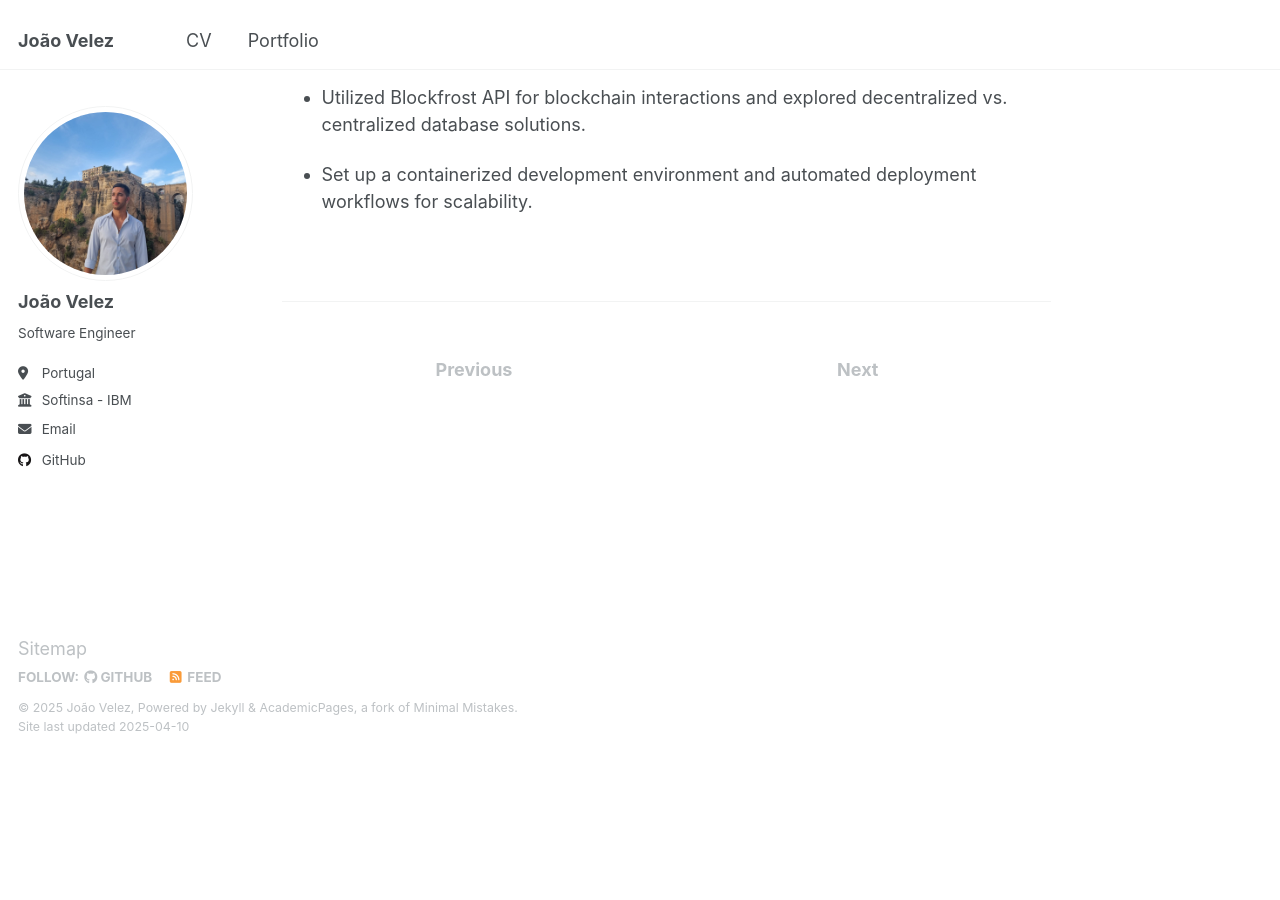
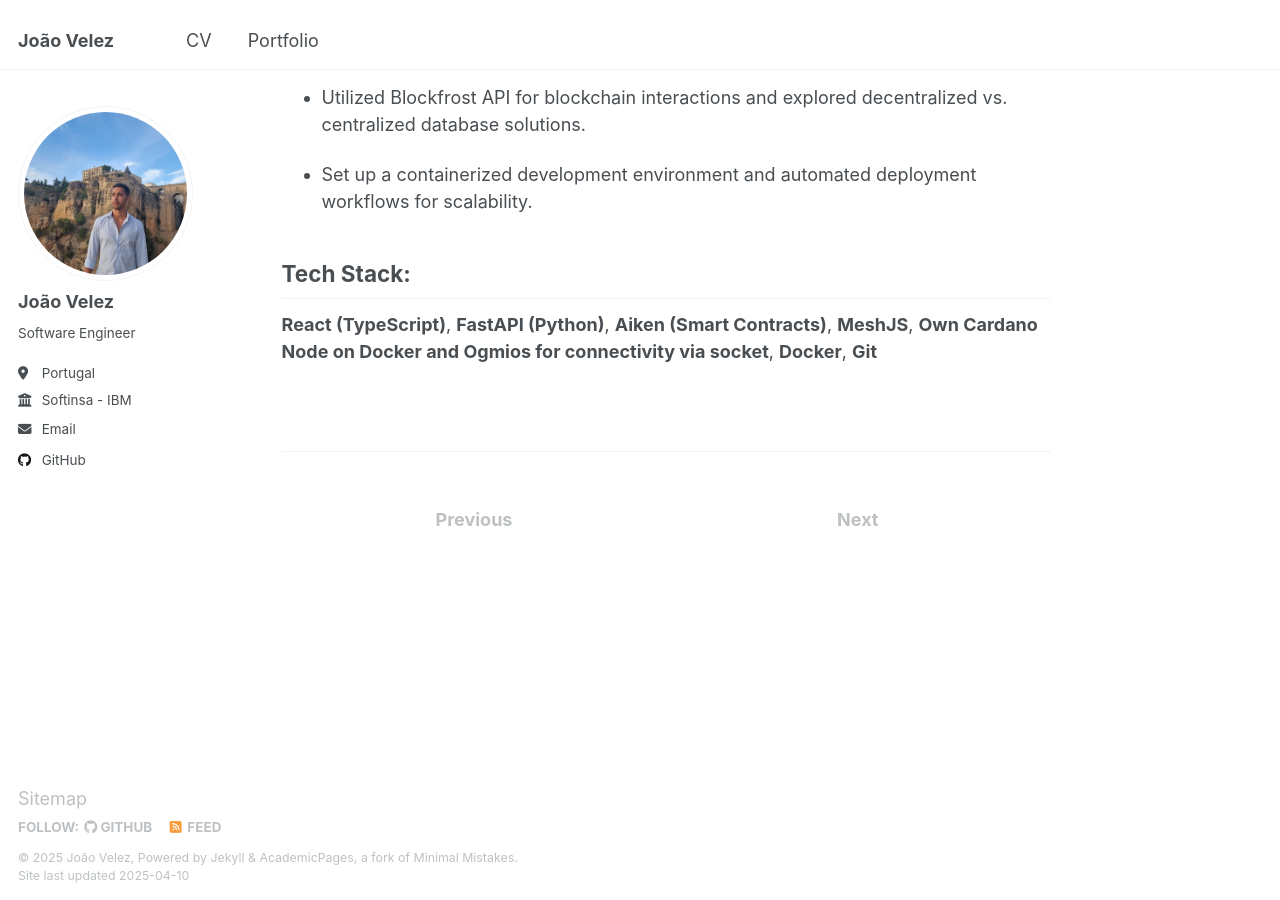
Before and after one commit to QuaNilo/QuaNilo.github.io, a Jekyll site: the page built from _portfolio/portfolio-6.md, in a window 1280 px wide and 900 px high, scrolled down 561 px. Built offline with Jekyll 4.4.1, drawn with Linux system fonts in a browser that asks for light colours; before the commit the page ends 1316 px from its top, so only the background shows below that.

Commit message:
Added tech stack

```diff
--- a/_portfolio/portfolio-6.md
+++ b/_portfolio/portfolio-6.md
@@ -18,3 +18,11 @@ collection: portfolio
 - Utilized Blockfrost API for blockchain interactions and explored decentralized vs. centralized database solutions.
 
 - Set up a containerized development environment and automated deployment workflows for scalability.
+
+## Tech Stack:
+**React (TypeScript)**,
+**FastAPI (Python)**,
+**Aiken (Smart Contracts)**,
+**MeshJS**,
+**Own Cardano Node on Docker and Ogmios for connectivity via socket**, **Docker**,
+**Git**
```
